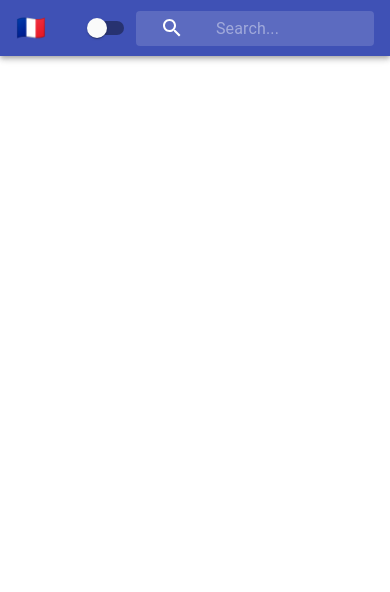
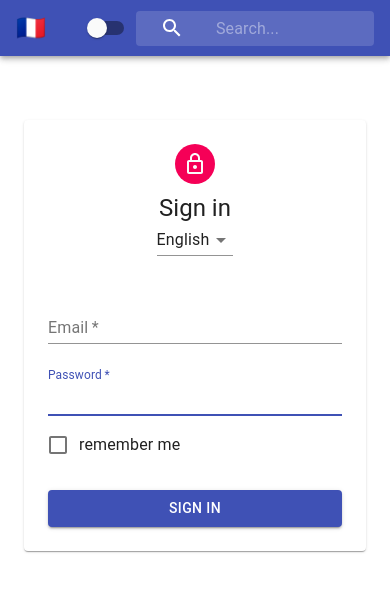
Before and after one commit to richardqge/react-LanguageApp, a React (Create React App) app: page / in a window 390 px wide. Shown: the top 592 px of the page. Built offline with nearby package versions, Linux system fonts and the light colour scheme.

Commit message:
Add Form.js and FormStyles.js, a responsive form with initial styling

```diff
--- a/src/App.js
+++ b/src/App.js
@@ -1,13 +1,17 @@
-import React from "react";
+import React, { Component } from "react";
 import Navbar from "./Navbar";
-import "./App.css";
 
-function App() {
-  return (
-    <div className="App">
-      <Navbar />
-    </div>
-  );
+import Form from "./Form";
+
+class App extends Component {
+  render() {
+    return (
+      <>
+        <Navbar />
+        <Form />
+      </>
+    );
+  }
 }
 
 export default App;
--- /dev/null
+++ b/src/Form.js
@@ -0,0 +1,62 @@
+import React, { Component } from "react";
+import Avatar from "@material-ui/core/Avatar";
+import Button from "@material-ui/core/Button";
+import CssBaseline from "@material-ui/core/CssBaseline";
+import FormControl from "@material-ui/core/FormControl";
+import FormControlLabel from "@material-ui/core/FormControlLabel";
+import Checkbox from "@material-ui/core/Checkbox";
+import Input from "@material-ui/core/Input";
+import InputLabel from "@material-ui/core/InputLabel";
+import LockOutlinedIcon from "@material-ui/icons/LockOutlined";
+import Paper from "@material-ui/core/Paper";
+import Typography from "@material-ui/core/Typography";
+import MenuItem from "@material-ui/core/MenuItem";
+import Select from "@material-ui/core/Select";
+import { withStyles } from "@material-ui/core/styles";
+import styles from "./styles/FormStyles";
+
+class Form extends Component {
+  render() {
+    const { classes } = this.props;
+    return (
+      <main className={classes.main}>
+        <Paper className={classes.paper}>
+          <Avatar className={classes.avatar}>
+            <LockOutlinedIcon />
+          </Avatar>
+          <Typography variant="h5">Sign in</Typography>
+          <Select value="english">
+            <MenuItem value="english">English</MenuItem>
+            <MenuItem value="french">French</MenuItem>
+            <MenuItem value="spanish">Spanish</MenuItem>
+          </Select>
+          <form className={classes.form}>
+            <FormControl margin="normal" required fullWidth>
+              <InputLabel htmlFor="email">Email</InputLabel>
+              <Input id="email" name="email" autoFocus></Input>
+            </FormControl>
+            <FormControl margin="normal" required fullWidth>
+              <InputLabel htmlFor="password">Password</InputLabel>
+              <Input id="password" name="password" autoFocus></Input>
+            </FormControl>
+            <FormControlLabel
+              control={<Checkbox color="primary" />}
+              label="remember me"
+            ></FormControlLabel>
+            <Button
+              variant="contained"
+              type="submit"
+              fullWidth
+              color="primary"
+              className={classes.submit}
+            >
+              Sign In
+            </Button>
+          </form>
+        </Paper>
+      </main>
+    );
+  }
+}
+
+export default withStyles(styles)(Form);
--- a/src/Navbar.js
+++ b/src/Navbar.js
@@ -20,7 +20,7 @@
               <span>🇫🇷</span>
             </IconButton>
             <Typography className={classes.title} variant='h6' color='inherit'>
-              App Title
+              Language App
             </Typography>
             <Switch />
             <div className={classes.grow} />
--- /dev/null
+++ b/src/styles/FormStyles.js
@@ -0,0 +1,34 @@
+const styles = theme => ({
+  main: {
+    width: "auto",
+    display: "block",
+    marginLeft: theme.spacing.unit * 3,
+    marginRight: theme.spacing.unit * 3,
+    [theme.breakpoints.up("sm")]: {
+      width: 400,
+      marginLeft: "auto",
+      marginRight: "auto"
+    }
+  },
+  paper: {
+    marginTop: theme.spacing.unit * 8,
+    display: "flex",
+    flexDirection: "column",
+    alignItems: "center",
+    padding: `${theme.spacing.unit * 2}px ${theme.spacing.unit * 3}px ${theme
+      .spacing.unit * 3}px`
+  },
+  avatar: {
+    margin: theme.spacing.unit,
+    backgroundColor: theme.palette.secondary.main
+  },
+  form: {
+    width: "100%",
+    marginTop: theme.spacing.unit * 3
+  },
+  submit: {
+    marginTop: theme.spacing.unit * 3
+  }
+});
+
+export default styles;
```
